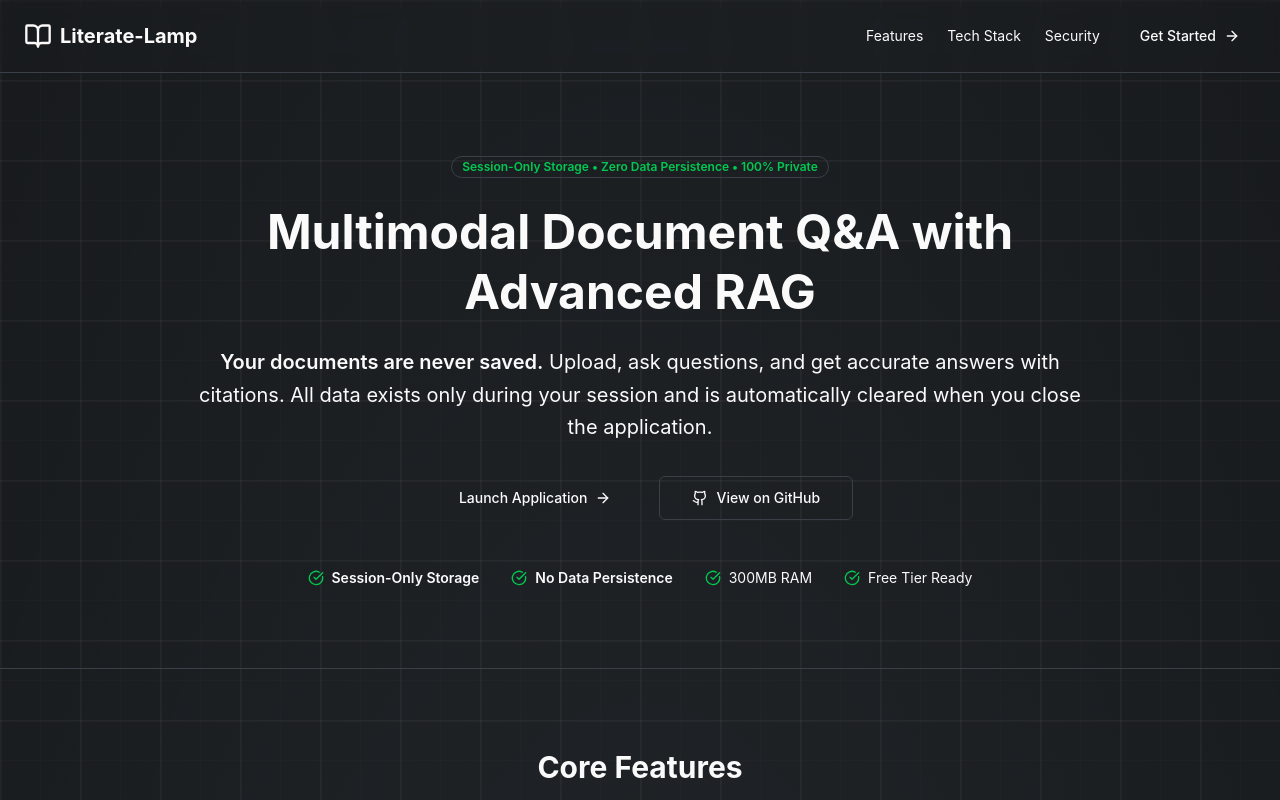
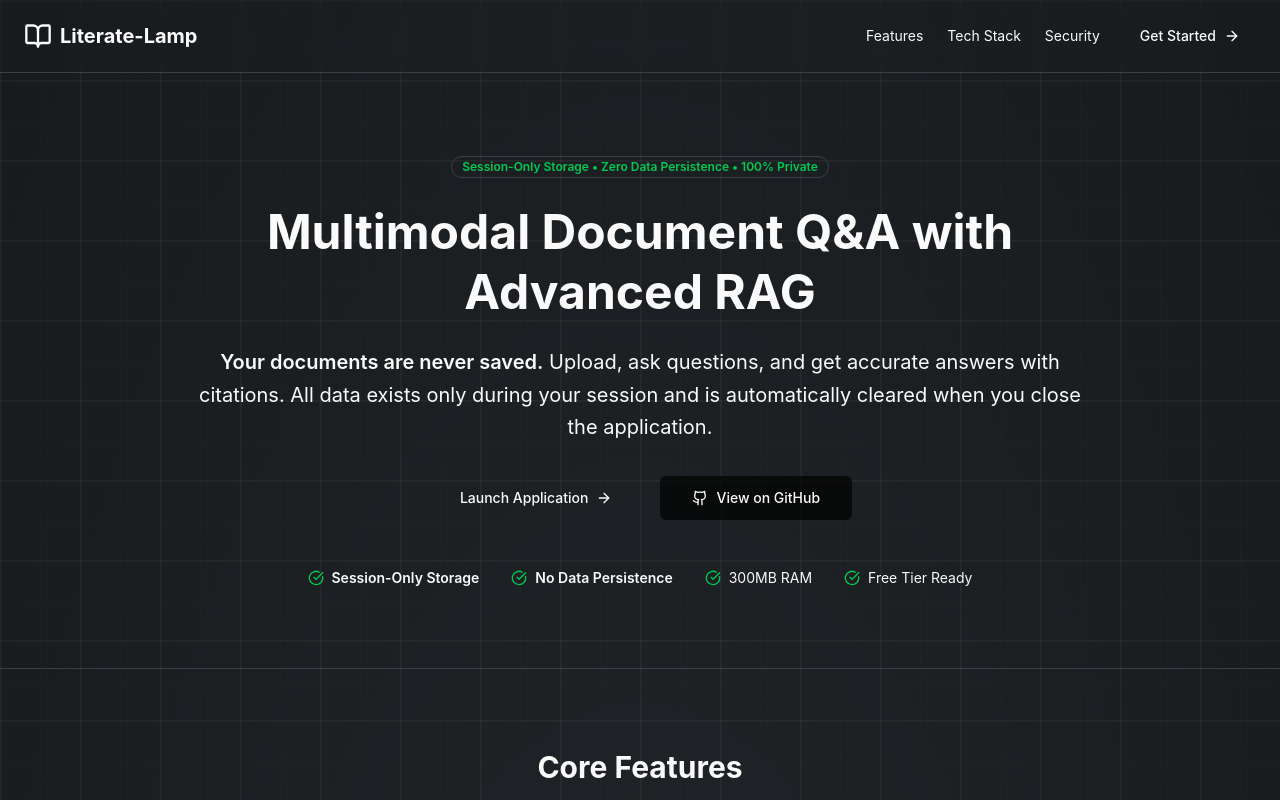
Before and after one commit to TulikaZeth/literate_lamp_frontend, a React (Vite) app: page / in a window 1280 px wide. Shown: the top 800 px of the page. Built offline with nearby package versions, Linux system fonts and the light colour scheme.

Commit message:
Update LandingPage button variant and add Vercel configuration

```diff
--- a/src/pages/LandingPage.jsx
+++ b/src/pages/LandingPage.jsx
@@ -75,7 +75,7 @@ export default function LandingPage() {
               </Button>
             </Link>
             <a href="https://github.com/TulikaZeth/literate-lamp" target="_blank" rel="noopener noreferrer">
-              <Button size="lg" variant="outline" className="gap-2">
+              <Button size="lg" variant="primary" className="gap-2 !bg-black/70">
                 <Github size={18} />
                 View on GitHub
               </Button>
```
Also changed, not shown: vercel.json (added).
